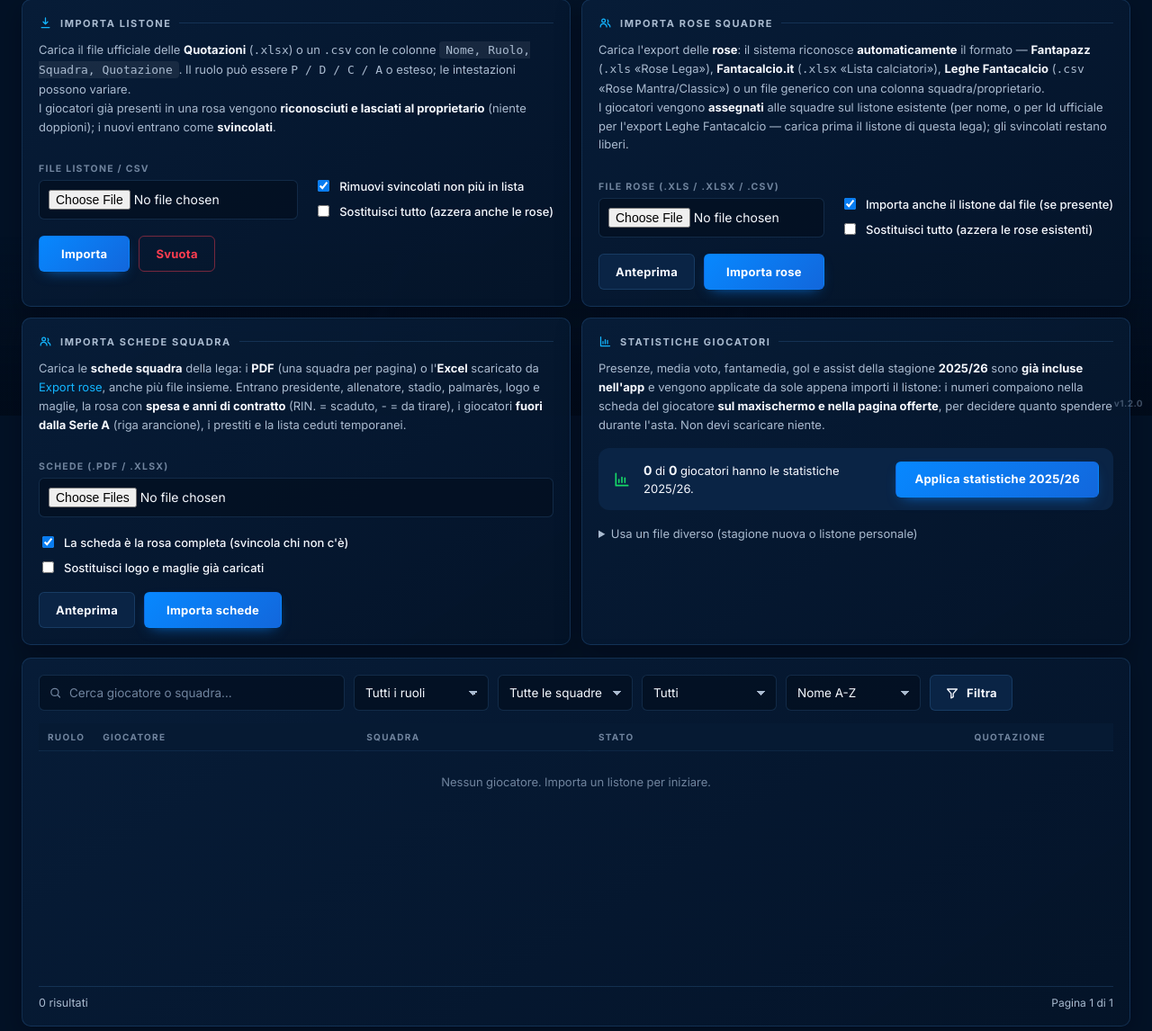
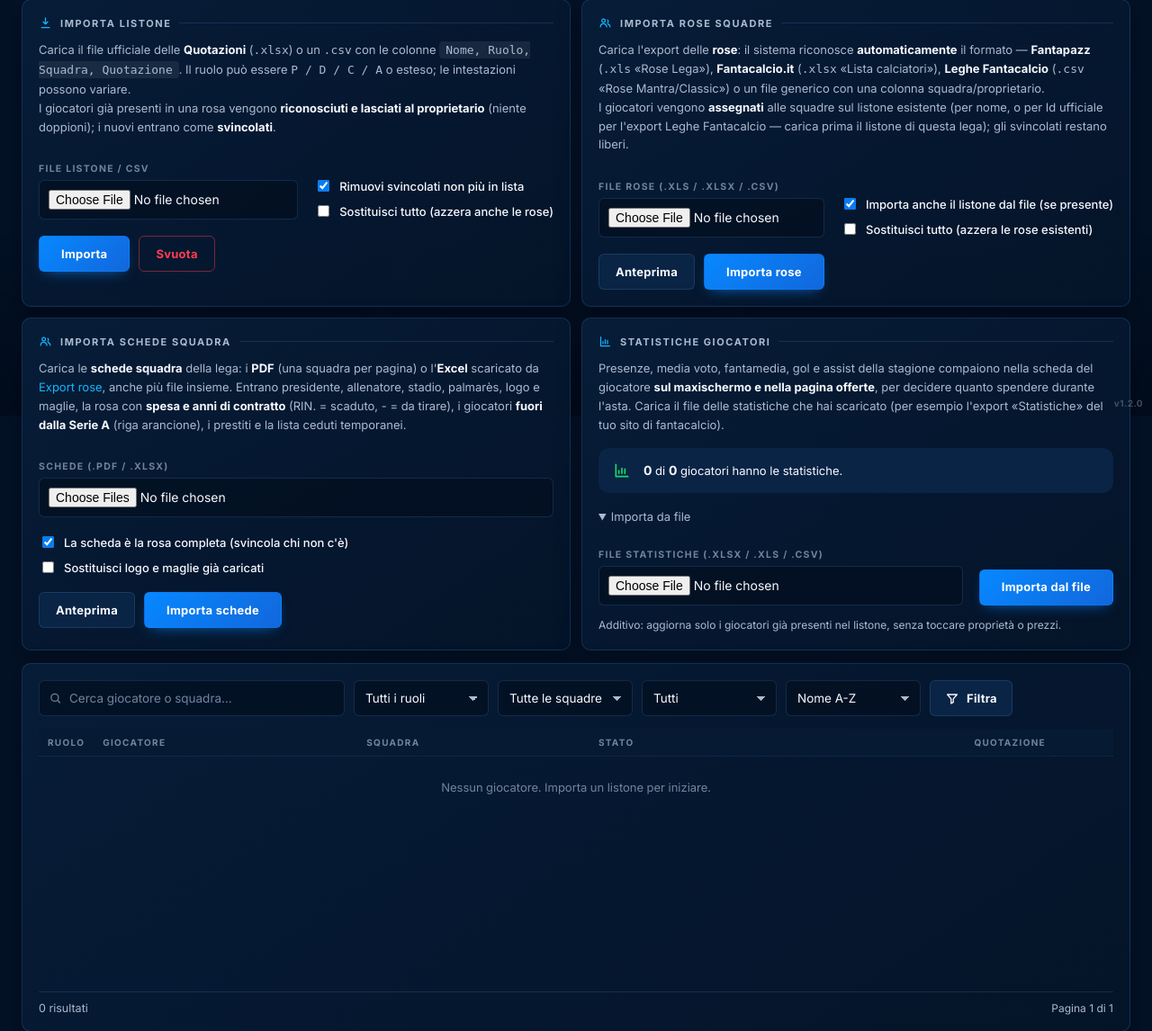
Before and after one commit to brividich/fantamanager, a Django app: page /dashboard/players/ in a window 1280 px wide, after a click on "Strumenti listone — importa quotazioni, rose, foto e statist". Shown: the part 338-1484 px from the top of the page at 90% size. Run offline with Django 4.2, Linux system fonts and the light colour scheme; the visitor is signed in with stand-in values (Sample User, id 1); data that the repository does not hold is empty; some web fonts are replaced.

Commit message:
Dati: niente listoni e statistiche di terzi nel repository
Tolti i quattro xlsx della radice (quotazioni, statistiche, lista pre
asta) e le statistiche 2025/26 incluse nell'app: sono export di siti di
fantacalcio e un repository pubblico non li ridistribuisce.

Le statistiche automatiche restano possibili: l'admin del server indica
un proprio file con FANTAMANAGER_STATS_FILE (etichetta in
FANTAMANAGER_STATS_SEASON) e ogni import lo applica come prima. Senza,
la lega carica il suo file dalla pagina Giocatori. Il .gitignore ora
esclude xlsx/xls/csv dalla radice e da auctions/data/.

Co-Authored-By: Claude Opus 5.5 <noreply@anthropic.com>
Claude-Session: https://claude.ai/code/session_01T8HqHs9b93jZykYSJDiXJu

```diff
--- a/auctions/providers/importers.py
+++ b/auctions/providers/importers.py
@@ -406,32 +406,46 @@ def parse_stats_file(file_obj, filename):
     return parsed, errors
 
 
-# --- Statistiche incluse nell'app ------------------------------------------
-# The season-stats export shipped inside the build. A fresh install must already
-# know that Malen scored 9 goals last year: asking every league to go and find
-# the Fantacalcio.it file before the auction is a step most will skip, and a
-# player card with empty stat tiles is worse than one never designed to show
-# them. Uploading a file still wins — that path is unchanged and overwrites this.
-BUNDLED_STATS_PATH = Path(__file__).resolve().parent.parent / "data" / "statistiche_2025_26.xlsx"
-BUNDLED_STATS_SEASON = "2025/26"
+# --- Statistiche del server -------------------------------------------------
+# The app no longer ships a season-stats export: those numbers belong to whoever
+# published them, and a public repository cannot redistribute them. A server
+# admin who owns or licensed a stats file can point ``FANTAMANAGER_STATS_FILE``
+# at it (e.g. a file on the NAS) and every import seeds from it exactly as the
+# bundled file used to; without it, leagues upload their own file from the
+# Giocatori page. ``FANTAMANAGER_STATS_SEASON`` is just the label shown.
+
+
+def server_stats_path():
+    """Path of the server-provided stats file, or ``None`` when not configured."""
+    from django.conf import settings
+    raw = (getattr(settings, "FANTAMANAGER_STATS_FILE", "") or "").strip()
+    return Path(raw) if raw else None
+
+
+def server_stats_season():
+    from django.conf import settings
+    return (getattr(settings, "FANTAMANAGER_STATS_SEASON", "") or "").strip()
 
 
 def bundled_stats_rows():
-    """Parse the stats file shipped with the app → ``(rows, errors)``.
+    """Parse the server-provided stats file → ``(rows, errors)``.
 
-    A missing file is a packaging accident, never something the user did, so it
-    comes back as an empty result instead of an exception: an auction that opens
-    without stat tiles is a far better failure than one that will not open.
+    Not configured, or missing on disk, comes back as an empty result instead of
+    an exception: an auction that opens without stat tiles is a far better
+    failure than one that will not open.
     """
+    path = server_stats_path()
+    if path is None:
+        return [], ["Nessun file di statistiche configurato sul server."]
     try:
-        with open(BUNDLED_STATS_PATH, "rb") as fh:
-            return parse_stats_file(fh, BUNDLED_STATS_PATH.name)
+        with open(path, "rb") as fh:
+            return parse_stats_file(fh, path.name)
     except OSError as exc:
-        return [], [f"Statistiche incluse non disponibili: {exc}"]
+        return [], [f"Statistiche del server non disponibili: {exc}"]
 
 
 def apply_bundled_stats(*, league=None, only_missing=False):
-    """Merge the shipped stats onto a league's pool. Report, or ``None`` if absent."""
+    """Merge the server stats onto a league's pool. Report, or ``None`` if absent."""
     rows, _errors = bundled_stats_rows()
     if not rows:
         return None
@@ -441,8 +455,9 @@ def apply_bundled_stats(*, league=None, only_missing=False):
 def seed_stats(league=None):
     """Fill in stats for players that have none, straight after an import.
 
-    Every route that puts players into a pool ends here, so a league that never
-    opens the Statistiche page still gets full cards. Deliberately silent about
+    Every route that puts players into a pool ends here, so on a server with
+    ``FANTAMANAGER_STATS_FILE`` a league that never opens the Statistiche page
+    still gets full cards. Without it this is a no-op. Deliberately silent about
     failure: an import must not be reported as broken because the extra numbers
     could not be attached.
     """
--- a/auctions/templates/auctions/admin_players.html
+++ b/auctions/templates/auctions/admin_players.html
@@ -253,30 +253,35 @@
 <!-- Statistiche giocatori -->
 <section class="fm-card"><div class="fm-section-title"><svg class="ic"><use href="#i-chart"/></svg> Statistiche giocatori <span class="sep"></span></div>
     <p class="muted" style="font-size:13px;margin:0 0 16px;line-height:1.6">
-        Presenze, media voto, fantamedia, gol e assist della stagione
-        <strong style="color:var(--ink)">{{ stats_season }}</strong> sono
-        <strong style="color:var(--ink)">già incluse nell'app</strong> e vengono applicate da sole
-        appena importi il listone: i numeri compaiono nella scheda del giocatore
-        <strong style="color:var(--ink)">sul maxischermo e nella pagina offerte</strong>, per decidere
-        quanto spendere durante l'asta. Non devi scaricare niente.
+        Presenze, media voto, fantamedia, gol e assist della stagione compaiono nella scheda del
+        giocatore <strong style="color:var(--ink)">sul maxischermo e nella pagina offerte</strong>,
+        per decidere quanto spendere durante l'asta.
+        {% if stats_server_file %}
+        Questo server ha già un file di statistiche{% if stats_season %} ({{ stats_season }}){% endif %}:
+        viene applicato da solo appena importi il listone.
+        {% else %}
+        Carica il file delle statistiche che hai scaricato (per esempio l'export «Statistiche» del tuo sito di fantacalcio).
+        {% endif %}
     </p>
     <div style="display:flex;gap:14px;align-items:center;flex-wrap:wrap;padding:14px 16px;border-radius:12px;
                 background:var(--fm-surface-2,rgba(255,255,255,.04));margin-bottom:18px">
         <svg class="ic" style="width:20px;height:20px;color:var(--ok,#22c55e)"><use href="#i-chart"/></svg>
         <div style="flex:1;min-width:200px;font-size:13px;line-height:1.5">
             <strong style="font-size:14px">{{ stats_covered }}</strong> di
-            <strong style="font-size:14px">{{ total_count }}</strong> giocatori hanno le statistiche {{ stats_season }}.
-            {% if stats_covered == 0 and total_count > 0 %}
+            <strong style="font-size:14px">{{ total_count }}</strong> giocatori hanno le statistiche{% if stats_season %} {{ stats_season }}{% endif %}.
+            {% if stats_server_file and stats_covered == 0 and total_count > 0 %}
             <span class="muted">Premi «Applica statistiche» per aggiungerle al listone già caricato.</span>
             {% endif %}
         </div>
-        <button onclick="importStats()" class="btn-ok" style="padding:11px 20px">Applica statistiche {{ stats_season }}</button>
+        {% if stats_server_file %}
+        <button onclick="importStats()" class="btn-ok" style="padding:11px 20px">Applica statistiche{% if stats_season %} {{ stats_season }}{% endif %}</button>
+        {% endif %}
     </div>
-    <details>
-        <summary class="muted" style="font-size:13px;cursor:pointer">Usa un file diverso (stagione nuova o listone personale)</summary>
+    <details{% if not stats_server_file %} open{% endif %}>
+        <summary class="muted" style="font-size:13px;cursor:pointer">{% if stats_server_file %}Usa un file diverso (stagione nuova o listone personale){% else %}Importa da file{% endif %}</summary>
         <div style="display:flex;gap:18px;align-items:flex-end;flex-wrap:wrap;margin-top:14px">
             <div style="flex:1;min-width:220px">
-                <label>File Statistiche di Fantacalcio.it (.xlsx / .xls / .csv)</label>
+                <label>File statistiche (.xlsx / .xls / .csv)</label>
                 <input type="file" id="stats-file" accept=".xlsx,.xls,.csv" style="padding:10px;font-size:14px">
             </div>
             <div style="display:flex;gap:10px">
@@ -653,7 +658,7 @@
 
     async function importStats() {
         const msg = document.getElementById("stats-msg");
-        // Nessun file = usa quello incluso nell'app: è il caso normale, non un errore.
+        // Nessun file = usa quello del server, se configurato (altrimenti il server lo chiede).
         const f = document.getElementById("stats-file").files[0];
         msg.style.display = "block"; msg.style.color = "var(--muted)";
         msg.textContent = "Applico le statistiche…";
--- a/auctions/views/admin_players.py
+++ b/auctions/views/admin_players.py
@@ -102,10 +102,11 @@ def admin_players(request):
         "leagues": leagues, "current_league": league,
         "participants": participants.order_by("display_name"),
         "photo_template_default": importers.FANTACALCIO_PHOTO_TEMPLATE,
-        # The stats card reports coverage rather than offering a blind upload:
-        # the season file ships with the app and an import applies it by itself,
-        # so what a league actually needs to know is how many cards came out full.
-        "stats_season": importers.BUNDLED_STATS_SEASON,
+        # The stats card reports coverage. A server may provide its own stats
+        # file (FANTAMANAGER_STATS_FILE) that imports apply by themselves;
+        # otherwise the league uploads one.
+        "stats_season": importers.server_stats_season(),
+        "stats_server_file": importers.server_stats_path() is not None,
         "stats_covered": all_players.exclude(fanta_avg__isnull=True).count(),
         "console_section": "Giocatori",
         "console_active": "players",
@@ -154,9 +155,9 @@ def admin_import_stats(request):
     goals/assists) on players already imported, matching by official id then by
     name. The base card still works for pools without a stats file.
 
-    With no upload it re-applies the season file shipped inside the app — the
-    same one an import seeds automatically. That is the button a league presses
-    after fixing up the listone by hand; uploading a newer export overrides it.
+    With no upload it re-applies the server's stats file
+    (``FANTAMANAGER_STATS_FILE``), the same one an import seeds automatically;
+    without one configured, a file is required.
     """
     league, denied = league_scope_or_403(request, request.POST.get("league_id"))
     if denied:
@@ -166,11 +167,15 @@ def admin_import_stats(request):
         rows, errors = importers.parse_stats_file(f, f.name)
         source = f.name
     else:
+        if importers.server_stats_path() is None:
+            return JsonResponse(
+                {"ok": False, "error": "Scegli il file delle statistiche da importare."}, status=400)
         rows, errors = importers.bundled_stats_rows()
-        source = f"Statistiche {importers.BUNDLED_STATS_SEASON} incluse"
+        season = importers.server_stats_season()
+        source = f"Statistiche del server{' ' + season if season else ''}"
         if not rows:
             return JsonResponse(
-                {"ok": False, "error": "Statistiche incluse non disponibili."}, status=500)
+                {"ok": False, "error": "Statistiche del server non disponibili."}, status=500)
     report = importers.import_stats(rows, league=league)
     report["ok"] = True
     report["source"] = source
--- a/liveauction/settings.py
+++ b/liveauction/settings.py
@@ -277,6 +277,12 @@ TIMER_SYNC_INTERVAL_SECONDS = float(os.getenv("TIMER_SYNC_INTERVAL_SECONDS", "2"
 # internet-facing deployments. See auctions.views screen()/bid_page()/join().
 PUBLIC_TOKENS_REQUIRED = os.getenv("PUBLIC_TOKENS_REQUIRED", "False").lower() in ("1", "true", "yes")
 
+# --- Dati dei calciatori -----------------------------------------------------
+# Statistiche di stagione applicate da sole a ogni import del listone: un file
+# che l'admin del server possiede o ha in licenza (l'app non ne include uno).
+FANTAMANAGER_STATS_FILE = os.getenv("FANTAMANAGER_STATS_FILE", "").strip()
+FANTAMANAGER_STATS_SEASON = os.getenv("FANTAMANAGER_STATS_SEASON", "").strip()
+
 # --- Outgoing email -----------------------------------------------------------
 # The provider is normally set from the console (Impostazioni → Posta). These
 # env vars are the fallback used while that page is switched off.
```
Also changed, not shown: auctions/tests/__init__.py (+1 -1 lines), auctions/tests/test_views.py (+70 -34 lines), 2 other files.
